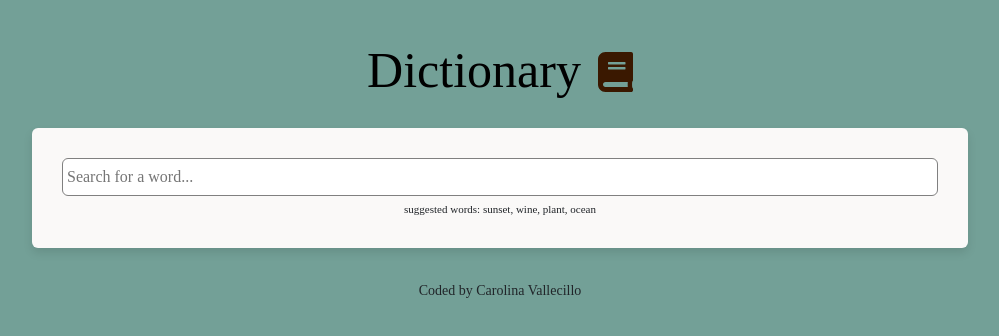
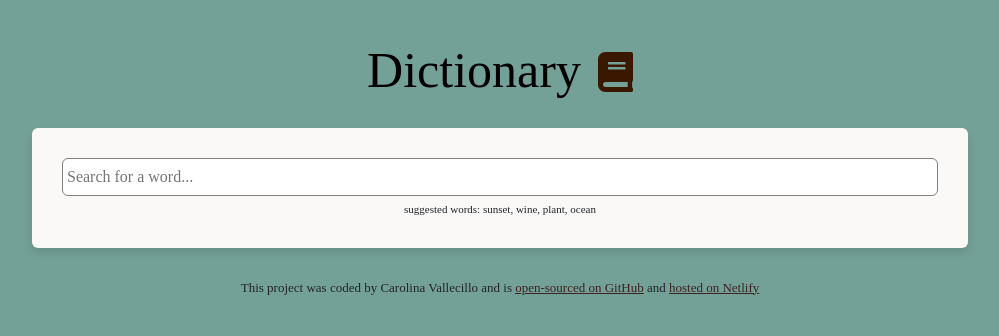
Before and after one commit to danuvia27/dictionary-project, a React (Create React App) app: page / in a window 1280 px wide. Shown: the top 336 px of the page, without its empty margins (140-1139 px from the left). Built offline with nearby package versions, Linux system fonts and the light colour scheme.

Commit message:
last css changes

```diff
--- a/src/App.css
+++ b/src/App.css
@@ -20,11 +20,17 @@ body {
   margin: 40px 0;
 }
 
-.App-footer {
+.footer {
   text-align: center;
+  font-size: 13px;
   font-family: "Oooh Baby", cursive;
   margin: 30px 0;
 }
+
+.link {
+  color: #3e2221;
+}
+
 .icon {
   font-size: 40px;
   color: #3a1800;
--- a/src/App.js
+++ b/src/App.js
@@ -17,8 +17,25 @@ export default function App() {
         <main>
           <Dictionary defaultKeyword="sunset" />
         </main>
-        <footer className="App-footer">
-          <small>Coded by Carolina Vallecillo</small>
+        <footer className="footer">
+          This project was coded by Carolina Vallecillo and is {""}
+          <a
+            className="link"
+            href="https://github.com/danuvia27/dictionary-project"
+            target="_blank"
+            rel="noopener noreferrer"
+          >
+            open-sourced on GitHub
+          </a>{" "}
+          and{" "}
+          <a
+            className="link"
+            href="https://quizzical-johnson-bb7e3a.netlify.app"
+            target="_blank"
+            rel="noopener noreferrer"
+          >
+            hosted on Netlify
+          </a>
         </footer>
       </div>
     </div>
--- a/src/Phonetic.css
+++ b/src/Phonetic.css
@@ -4,6 +4,7 @@
 
 .Phonetic a {
   border: 1px solid #ddd;
+  color: black;
   text-decoration: none;
   margin-right: 10px;
   padding: 10px 20px;
@@ -15,7 +16,8 @@
 }
 
 .Phonetic a:hover {
-  background: white;
+  background: #73a097;
+  color: black;
 }
 
 .Phonetic .text {
--- a/src/Results.js
+++ b/src/Results.js
@@ -20,7 +20,6 @@ export default function Results(props) {
         {props.results.meanings.map(function (meaning, index) {
           return (
             <section key={index}>
-              ;
               <Meaning meaning={meaning} />
             </section>
           );
```
